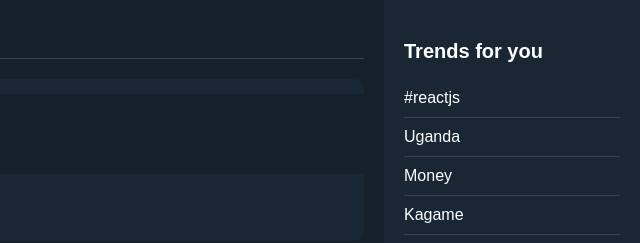
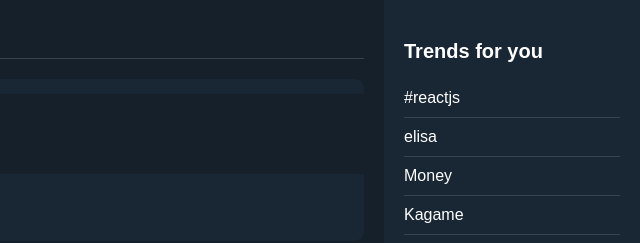
Before and after one commit to elisate/twitter, a plain HTML site: page index.html in a window 1280 px wide. Shown: the top 243 px of the page, 640-1280 px from the left. Drawn offline with Linux system fonts and the light colour scheme.

Commit message:
some chnage

```diff
--- a/index.html
+++ b/index.html
@@ -48,7 +48,7 @@
         <h3>Trends for you</h3>
         <ul>
             <li>#reactjs</li>
-            <li>Uganda</li>
+            <li>elisa</li>
             <li>Money</li>
             <li>Kagame</li>
         </ul>
```
